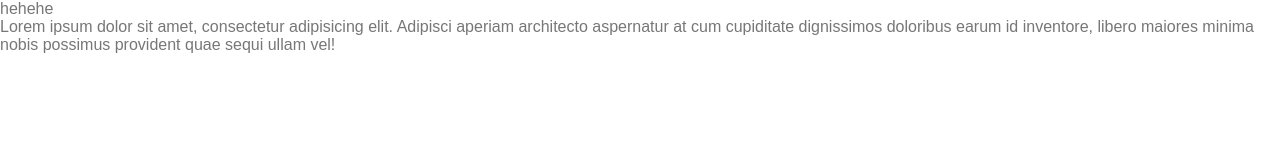
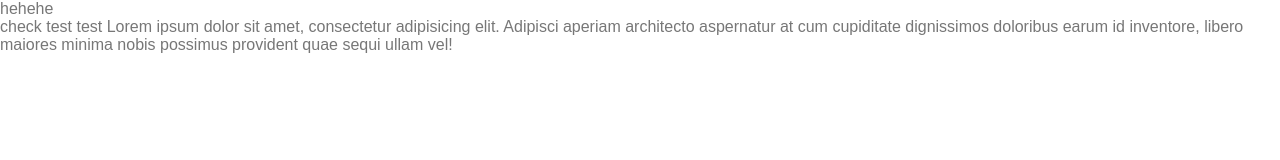
Before and after one commit to Personal-templates123/itrax_template1, a plain HTML site: page index.html in a window 1280 px wide. Drawn offline with Linux system fonts and the light colour scheme.

Commit message:
return dummy text msa7ha mn elmaster whna 3fya

```diff
--- a/index.html
+++ b/index.html
@@ -8,6 +8,7 @@
 <body>
 <p>
     hehehe<br>
+    check test test
     Lorem ipsum dolor sit amet, consectetur adipisicing elit. Adipisci aperiam architecto aspernatur at cum cupiditate
     dignissimos doloribus earum id inventore, libero maiores minima nobis possimus provident quae sequi ullam vel!
 </p>
```
